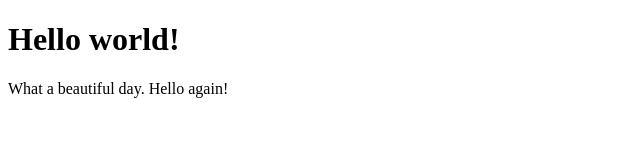
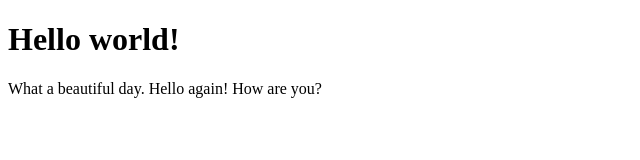
Before and after one commit to Angelicos/hello-world, a plain HTML site: page index.html in a window 1280 px wide. Shown: the whole page, without its empty margins (0-640 px from the left). Drawn offline with Linux system fonts and the light colour scheme.

Commit message:
commit my file

```diff
--- a/index.html
+++ b/index.html
@@ -5,6 +5,6 @@
 </head>
 <body>
 	<h1>Hello world!</h1>
-	<p>What a beautiful day. Hello again!</p>
+	<p>What a beautiful day. Hello again! How are you?</p>
 </body>
 </html>
```
